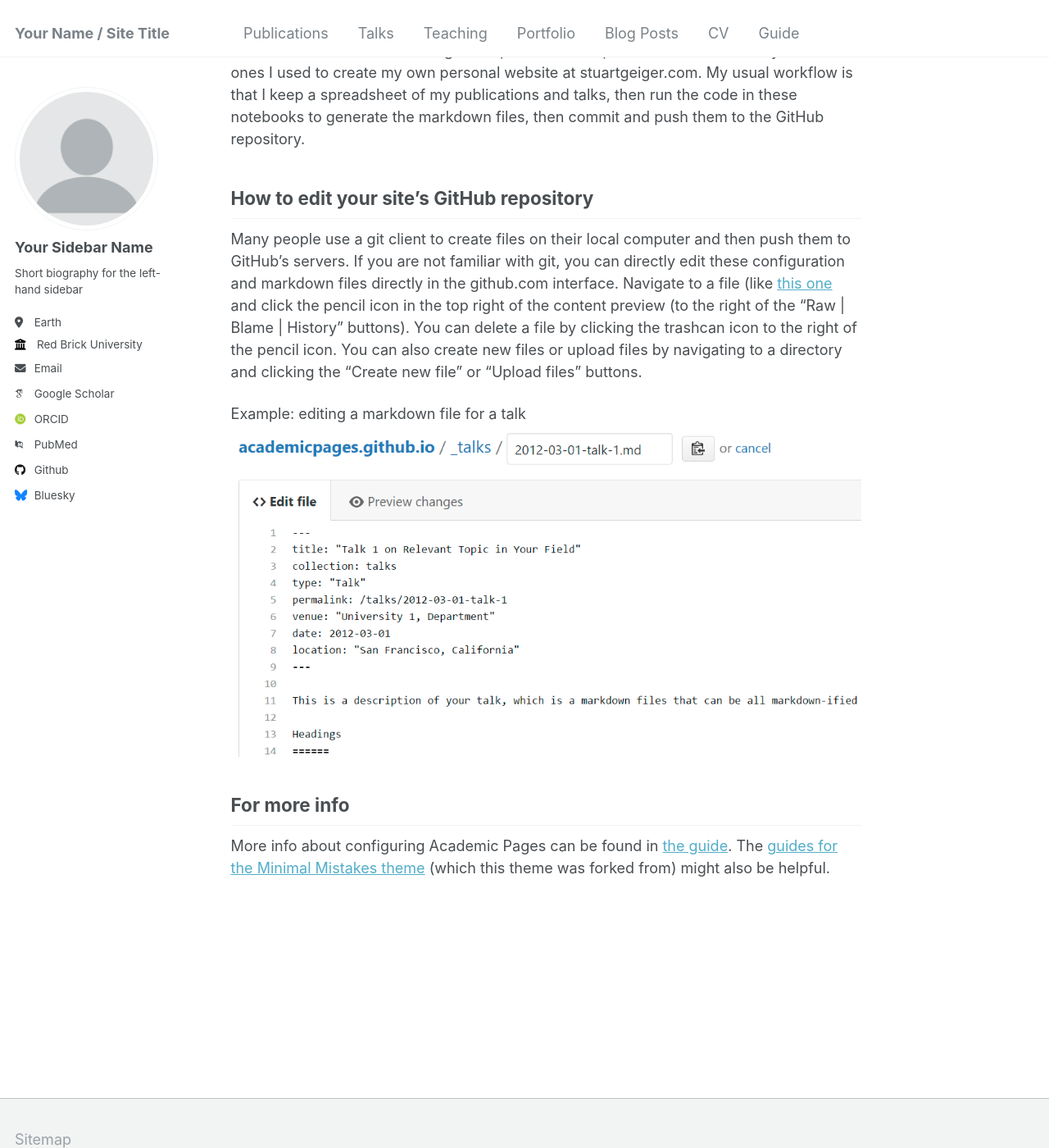
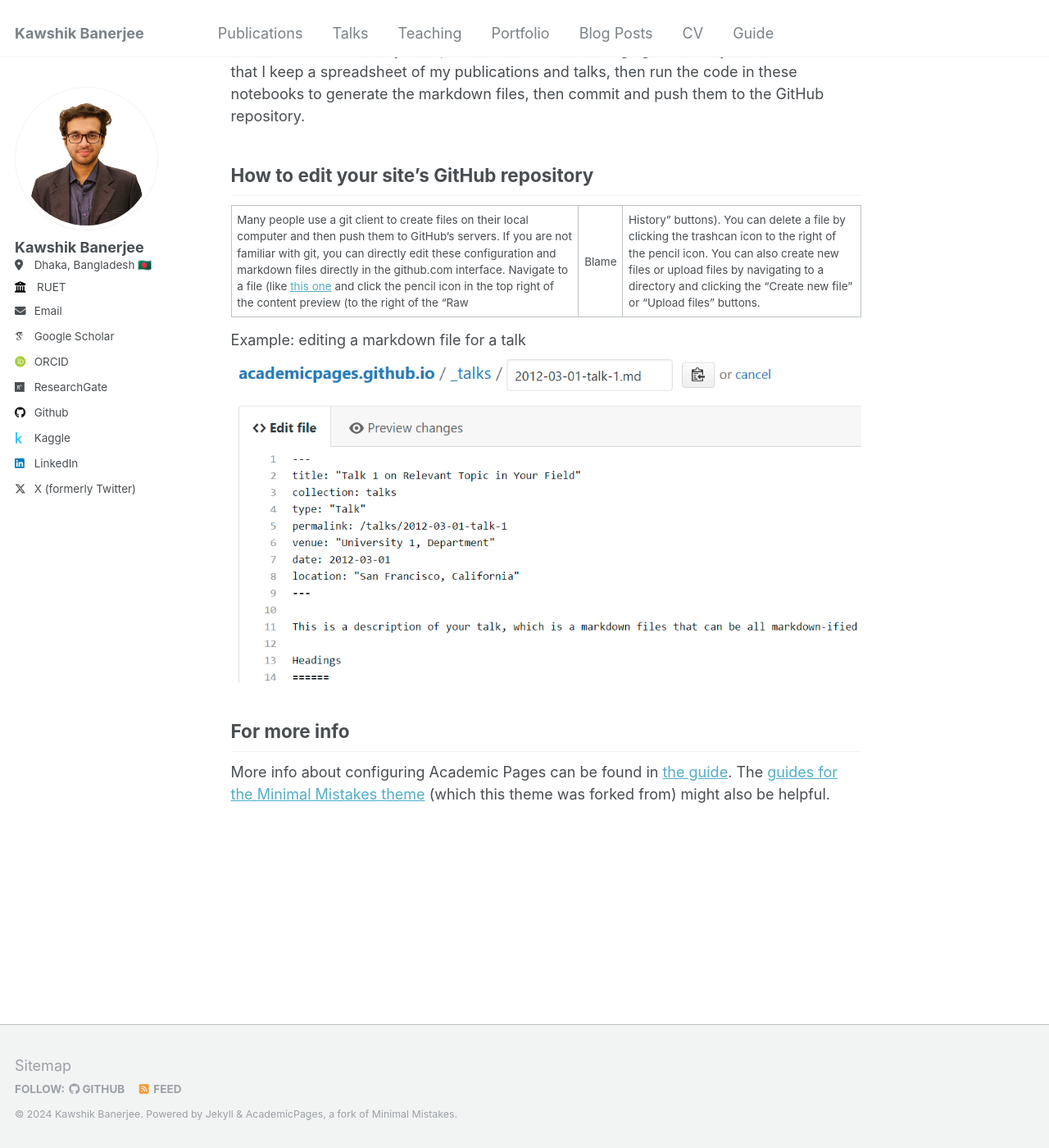
Before and after one commit to KawshikBanerjee/kawshikbanerjee.github.io, a Jekyll site: the page built from _pages/about.md, in a window 1280 px wide and 1400 px high, scrolled down 2066 px. Shown: the whole window at 82% size. Built offline with Jekyll 4.4.1, drawn with Linux system fonts in a browser that asks for light colours; some web fonts are replaced; some of the changed text lies outside the part shown.

Commit message:
initial setup

```diff
--- a/_config.yml
+++ b/_config.yml
@@ -7,148 +7,145 @@
 # server process.
 
 # Basic Site Settings
-locale                   : "en-US"
-title                    : "Your Name / Site Title"
-title_separator          : "-"
-name                     : &name "Your Name"
-description              : &description "personal description"
-url                      : https://academicpages.github.io # the base hostname & protocol for your site e.g. "https://mmistakes.github.io"
-baseurl                  : "" # the subpath of your site, e.g. "/blog"
-repository               : "academicpages/academicpages.github.io"
+locale: "en-US"
+title: "Kawshik Banerjee"
+title_separator: "-"
+name: &name "Kawshik Banerjee"
+description: &description "personal description"
+url: https://kawshikbanerjee.github.io # the base hostname & protocol for your site e.g. "https://mmistakes.github.io"
+baseurl: "" # the subpath of your site, e.g. "/blog"
+repository: "kawshikbanerjee/kawshikbanerjee.github.io"
 
 # Site Author - The following control what appear as part of the author content on the side bar.
 #               If a field is blank the icon and link will not appear, otherwise it will be shown.
 #               Additional customization can be done by editing /_includes/author-profile.html
 author:
   # Biographic information
-  avatar           : "profile.png"
-  name             : "Your Sidebar Name"
-  pronouns         : # example: "she/her"
-  bio              : "Short biography for the left-hand sidebar"
-  location         : "Earth"
-  employer         : "Red Brick University"
-  uri              : # URL
-  email            : "none@example.org"
+  avatar: "kawshik.jpeg"
+  name: "Kawshik Banerjee"
+  pronouns: # example: "she/her"
+  bio: #
+  location: "Dhaka, Bangladesh 🇧🇩"
+  employer: "RUET"
+  uri: # URL
+  email: "k.banerjee2024@gmail.com"
 
   # Academic websites
-  arxiv            : # URL - Update with the correct link to your profile
-  googlescholar    : "https://scholar.google.com/citations?user=PS_CX0AAAAAJ"
-  impactstory      : # URL
-  orcid            : "http://orcid.org/yourorcidurl"
-  semantic         : # URL
-  pubmed           : "https://www.ncbi.nlm.nih.gov/pubmed/?term=john+snow"
-  researchgate     : # URL
+  arxiv: # URL - Update with the correct link to your profile
+  googlescholar: "https://scholar.google.com/citations?user=n4zpq6YAAAAJ&hl=en&oi=ao"
+  impactstory: # URL
+  orcid: "https://orcid.org/0009-0001-9471-9571"
+  semantic: # URL
+  pubmed: #
+  researchgate: "https://www.researchgate.net/profile/Kawshik-Banerjee"
 
   # Repositories and software development
-  bitbucket        : # Username - Update with your username on the site
-  codepen          : # Username
-  dribbble         : # Username
-  github           : "academicpages"
-  kaggle           : # Username
-  stackoverflow    : # User number or user number and name (i.e., use "1" or "1/jeff-atwood")
+  bitbucket: # Username - Update with your username on the site
+  codepen: # Username
+  dribbble: # Username
+  github: "KawshikBanerjee"
+  kaggle: "kawshikbanerjee"
+  stackoverflow: # User number or user number and name (i.e., use "1" or "1/jeff-atwood")
 
   # Social media
-  bluesky          : "bsky.app" # Replace this with you Bluesky username
-  facebook         : # Username
-  flickr           : # Username
-  foursquare       : # Username
-  goodreads        : # Username
-  google_plus      : # Username
-  keybase          : # Username
-  instagram        : # Username
-  lastfm           : # Username
-  linkedin         : # Username
-  mastodon         : # URL
-  medium           : # URL
-  pinterest        : # Username
-  soundcloud       : # Username
-  steam            : # Username
-  telegram         : # URL
-  tumblr           : # Username
-  twitter          : # Username for X / Twitter
-  vine             : # Username
-  weibo            : # Username
-  wikipedia        : # Username
-  xing             : # Username
-  youtube          : # Username
-  zhihu            : # URL
+  bluesky: # Username
+  facebook: # Username
+  flickr: # Username
+  foursquare: # Username
+  goodreads: # Username
+  google_plus: # Username
+  keybase: # Username
+  instagram: # Username
+  lastfm: # Username
+  linkedin: "kawshikbanerjee2024"
+  mastodon: # URL
+  medium: # URL
+  pinterest: # Username
+  soundcloud: # Username
+  steam: # Username
+  telegram: # URL
+  tumblr: # Username
+  twitter: "Kawshik2024"
+  vine: # Username
+  weibo: # Username
+  wikipedia: # Username
+  xing: # Username
+  youtube: # Username
+  zhihu: # URL
+  x: "Kawshik2024"
 
 # Publication Category - The following the list of publication categories and their headings
 publication_category:
   books:
-    title: 'Books'
+    title: "Books"
   manuscripts:
-    title: 'Journal Articles'
+    title: "Journal Articles"
   conferences:
-    title: 'Conference Papers'
+    title: "Conference Papers"
 
 # Site Settings
-teaser                   :  # filename of teaser fallback teaser image placed in /images/, .e.g. "500x300.png"
-breadcrumbs              : false # true, false (default)
-words_per_minute         : 160
-future                   : true
-read_more                : "disabled" # if enabled, adds "Read more" links to excerpts
-talkmap_link             : false #change to true to add link to talkmap on talks page
+teaser: # filename of teaser fallback teaser image placed in /images/, .e.g. "500x300.png"
+breadcrumbs: false # true, false (default)
+words_per_minute: 160
+future: true
+read_more: "disabled" # if enabled, adds "Read more" links to excerpts
+talkmap_link: false #change to true to add link to talkmap on talks page
 comments:
-  provider               : # false (default), "disqus", "discourse", "facebook", "google-plus", "staticman", "custom"
+  provider: # false (default), "disqus", "discourse", "facebook", "google-plus", "staticman", "custom"
   disqus:
-    shortname            :
+    shortname:
   discourse:
-    server               : # https://meta.discourse.org/t/embedding-discourse-comments-via-javascript/31963 , e.g.: meta.discourse.org
+    server: # https://meta.discourse.org/t/embedding-discourse-comments-via-javascript/31963 , e.g.: meta.discourse.org
   facebook:
-    appid                :
-    num_posts            : # 5 (default)
-    colorscheme          : # "light" (default), "dark"
+    appid:
+    num_posts: # 5 (default)
+    colorscheme: # "light" (default), "dark"
 staticman:
-  allowedFields          : ['name', 'email', 'url', 'message']
-  branch                 : "gh-pages" # "master", "gh-pages"
-  commitMessage          : "New comment."
-  filename               : comment-{@timestamp}
-  format                 : "yml"
-  moderation             : true
-  path                   : "_data/comments/{options.slug}"
-  requiredFields         : ['name', 'email', 'message']
+  allowedFields: ["name", "email", "url", "message"]
+  branch: "gh-pages" # "master", "gh-pages"
+  commitMessage: "New comment."
+  filename: comment-{@timestamp}
+  format: "yml"
+  moderation: true
+  path: "_data/comments/{options.slug}"
+  requiredFields: ["name", "email", "message"]
   transforms:
-    email                : "md5"
+    email: "md5"
   generatedFields:
     date:
-      type               : "date"
+      type: "date"
       options:
-        format           : "iso8601" # "iso8601" (default), "timestamp-seconds", "timestamp-milliseconds"
+        format: "iso8601" # "iso8601" (default), "timestamp-seconds", "timestamp-milliseconds"
 atom_feed:
-  hide                   : false     # change to true to hide the RSS feed in the footer
-  path                   : # blank (default) uses feed.xml
-
+  hide: false # change to true to hide the RSS feed in the footer
+  path: # blank (default) uses feed.xml
 
 # SEO Related
-google_site_verification :
-bing_site_verification   :
-alexa_site_verification  :
-yandex_site_verification :
-
+google_site_verification:
+bing_site_verification:
+alexa_site_verification:
+yandex_site_verification:
 
 # Social Sharing
 twitter:
-  username               : &twitter
+  username: &twitter
 facebook:
-  username               :
-  app_id                 :
-  publisher              :
-og_image                 :  # Open Graph/Twitter default site image
+  username:
+  app_id:
+  publisher:
+og_image: # Open Graph/Twitter default site image
 # For specifying social profiles
 # - https://developers.google.com/structured-data/customize/social-profiles
 social:
-  type                   : # Person or Organization (defaults to Person)
-  name                   : # If the user or organization name differs from the site's name
+  type: # Person or Organization (defaults to Person)
+  name: # If the user or organization name differs from the site's name
   links: # An array of links to social media profiles
-
 
 # Analytics
 analytics:
-  provider               :  "false" # false (default), "google", "google-universal", "google-analytics-4", "custom"
+  provider: "false" # false (default), "google", "google-universal", "google-analytics-4", "custom"
   google:
-    tracking_id          :
-
+    tracking_id:
 
 # Reading Files
 include:
@@ -186,14 +183,12 @@ keep_files:
 encoding: "utf-8"
 markdown_ext: "markdown,mkdown,mkdn,mkd,md"
 
-
 # Conversion
 markdown: kramdown
 highlighter: rouge
 lsi: false
 excerpt_separator: "\n\n"
 incremental: false
-
 
 # Markdown Processing
 kramdown:
@@ -205,7 +200,6 @@ kramdown:
   toc_levels: 1..6
   smart_quotes: lsquo,rsquo,ldquo,rdquo
   enable_coderay: false
-
 
 # These settings control the types of collections used by the template
 collections:
@@ -221,7 +215,6 @@ collections:
   talks:
     output: true
     permalink: /:collection/:path/
-
 
 # These settings control how pages and collections are included in the site
 defaults:
@@ -279,19 +272,16 @@ defaults:
       author_profile: true
       share: true
 
-
 # Sass/SCSS
 sass:
   sass_dir: _sass
   style: compressed # http://sass-lang.com/documentation/file.SASS_REFERENCE.html#output_style
-
 
 # Outputting
 permalink: /:categories/:title/
 # paginate: 5 # amount of posts to show
 # paginate_path: /page:num/
 timezone: America/Los_Angeles # http://en.wikipedia.org/wiki/List_of_tz_database_time_zones
-
 
 # Plugins
 plugins:
@@ -307,7 +297,6 @@ whitelist:
   - jekyll-gist
   - jekyll-feed
   - jemoji
-
 
 # Archives
 #  Type
@@ -337,7 +326,6 @@ tag_archive:
 #     category: /categories/:name/
 #     tag: /tags/:name/
 
-
 # HTML Compression
 # - http://jch.penibelst.de/
 compress_html:
--- a/_includes/head/custom.html
+++ b/_includes/head/custom.html
@@ -2,31 +2,100 @@
 
 <!-- start custom head snippets -->
 
-<link rel="apple-touch-icon" sizes="57x57" href="{{ base_path }}/images/apple-touch-icon-57x57.png?v=M44lzPylqQ">
-<link rel="apple-touch-icon" sizes="60x60" href="{{ base_path }}/images/apple-touch-icon-60x60.png?v=M44lzPylqQ">
-<link rel="apple-touch-icon" sizes="72x72" href="{{ base_path }}/images/apple-touch-icon-72x72.png?v=M44lzPylqQ">
-<link rel="apple-touch-icon" sizes="76x76" href="{{ base_path }}/images/apple-touch-icon-76x76.png?v=M44lzPylqQ">
-<link rel="apple-touch-icon" sizes="114x114" href="{{ base_path }}/images/apple-touch-icon-114x114.png?v=M44lzPylqQ">
-<link rel="apple-touch-icon" sizes="120x120" href="{{ base_path }}/images/apple-touch-icon-120x120.png?v=M44lzPylqQ">
-<link rel="apple-touch-icon" sizes="144x144" href="{{ base_path }}/images/apple-touch-icon-144x144.png?v=M44lzPylqQ">
-<link rel="apple-touch-icon" sizes="152x152" href="{{ base_path }}/images/apple-touch-icon-152x152.png?v=M44lzPylqQ">
-<link rel="apple-touch-icon" sizes="180x180" href="{{ base_path }}/images/apple-touch-icon-180x180.png?v=M44lzPylqQ">
-<link rel="icon" type="image/png" href="{{ base_path }}/images/favicon-32x32.png?v=M44lzPylqQ" sizes="32x32">
-<link rel="icon" type="image/png" href="{{ base_path }}/images/android-chrome-192x192.png?v=M44lzPylqQ" sizes="192x192">
-<link rel="icon" type="image/png" href="{{ base_path }}/images/favicon-96x96.png?v=M44lzPylqQ" sizes="96x96">
-<link rel="icon" type="image/png" href="{{ base_path }}/images/favicon-16x16.png?v=M44lzPylqQ" sizes="16x16">
-<link rel="manifest" href="{{ base_path }}/images/manifest.json?v=M44lzPylqQ">
-<link rel="mask-icon" href="{{ base_path }}/images/safari-pinned-tab.svg?v=M44lzPylqQ" color="#000000">
-<link rel="shortcut icon" href="/images/favicon.ico?v=M44lzPylqQ">
-<meta name="msapplication-TileColor" content="#000000">
-<meta name="msapplication-TileImage" content="{{ base_path }}/images/mstile-144x144.png?v=M44lzPylqQ">
-<meta name="msapplication-config" content="{{ base_path }}/images/browserconfig.xml?v=M44lzPylqQ">
-<meta name="theme-color" content="#ffffff">
-<link rel="stylesheet" href="{{ base_path }}/assets/css/academicons.css"/>
-
+<link
+  rel="apple-touch-icon"
+  sizes="57x57"
+  href="{{ base_path }}/images/apple-touch-icon-57x57.png?v=M44lzPylqQ"
+/>
+<link
+  rel="apple-touch-icon"
+  sizes="60x60"
+  href="{{ base_path }}/images/apple-touch-icon-60x60.png?v=M44lzPylqQ"
+/>
+<link
+  rel="apple-touch-icon"
+  sizes="72x72"
+  href="{{ base_path }}/images/apple-touch-icon-72x72.png?v=M44lzPylqQ"
+/>
+<link
+  rel="apple-touch-icon"
+  sizes="76x76"
+  href="{{ base_path }}/images/apple-touch-icon-76x76.png?v=M44lzPylqQ"
+/>
+<link
+  rel="apple-touch-icon"
+  sizes="114x114"
+  href="{{ base_path }}/images/apple-touch-icon-114x114.png?v=M44lzPylqQ"
+/>
+<link
+  rel="apple-touch-icon"
+  sizes="120x120"
+  href="{{ base_path }}/images/apple-touch-icon-120x120.png?v=M44lzPylqQ"
+/>
+<link
+  rel="apple-touch-icon"
+  sizes="144x144"
+  href="{{ base_path }}/images/apple-touch-icon-144x144.png?v=M44lzPylqQ"
+/>
+<link
+  rel="apple-touch-icon"
+  sizes="152x152"
+  href="{{ base_path }}/images/apple-touch-icon-152x152.png?v=M44lzPylqQ"
+/>
+<link
+  rel="apple-touch-icon"
+  sizes="180x180"
+  href="{{ base_path }}/images/apple-touch-icon-180x180.png?v=M44lzPylqQ"
+/>
+<link
+  rel="icon"
+  type="image/png"
+  href="{{ base_path }}/images/favicon-32x32.png?v=M44lzPylqQ"
+  sizes="32x32"
+/>
+<link
+  rel="icon"
+  type="image/png"
+  href="{{ base_path }}/images/android-chrome-192x192.png?v=M44lzPylqQ"
+  sizes="192x192"
+/>
+<link
+  rel="icon"
+  type="image/png"
+  href="{{ base_path }}/images/favicon-96x96.png?v=M44lzPylqQ"
+  sizes="96x96"
+/>
+<link
+  rel="icon"
+  type="image/png"
+  href="{{ base_path }}/images/favicon-16x16.png?v=M44lzPylqQ"
+  sizes="16x16"
+/>
+<link rel="manifest" href="{{ base_path }}/images/manifest.json?v=M44lzPylqQ" />
+<link
+  rel="mask-icon"
+  href="{{ base_path }}/images/safari-pinned-tab.svg?v=M44lzPylqQ"
+  color="#000000"
+/>
+<link rel="shortcut icon" href="/images/brand.png?v=M44lzPylqQ" />
+<meta name="msapplication-TileColor" content="#000000" />
+<meta
+  name="msapplication-TileImage"
+  content="{{ base_path }}/images/mstile-144x144.png?v=M44lzPylqQ"
+/>
+<meta
+  name="msapplication-config"
+  content="{{ base_path }}/images/browserconfig.xml?v=M44lzPylqQ"
+/>
+<meta name="theme-color" content="#ffffff" />
+<link rel="stylesheet" href="{{ base_path }}/assets/css/academicons.css" />
 
 <!-- Support for MatJax -->
 <script src="https://cdnjs.cloudflare.com/polyfill/v3/polyfill.min.js?features=es6"></script>
-<script id="MathJax-script" async src="https://cdn.jsdelivr.net/npm/mathjax@3/es5/tex-mml-chtml.js"></script>
+<script
+  id="MathJax-script"
+  async
+  src="https://cdn.jsdelivr.net/npm/mathjax@3/es5/tex-mml-chtml.js"
+></script>
 
 <!-- end custom head snippets -->
--- a/_pages/about.md
+++ b/_pages/about.md
@@ -1,6 +1,6 @@
 ---
 permalink: /
-title: "Academic Pages is a ready-to-fork GitHub Pages template for academic personal websites"
+title: "Bonjour!"
 author_profile: true
 redirect_from:
   - /about/
@@ -9,14 +9,14 @@ redirect_from:
 
 This is the front page of a website that is powered by the [Academic Pages template](https://github.com/academicpages/academicpages.github.io) and hosted on GitHub pages. [GitHub pages](https://pages.github.com) is a free service in which websites are built and hosted from code and data stored in a GitHub repository, automatically updating when a new commit is made to the respository. This template was forked from the [Minimal Mistakes Jekyll Theme](https://mmistakes.github.io/minimal-mistakes/) created by Michael Rose, and then extended to support the kinds of content that academics have: publications, talks, teaching, a portfolio, blog posts, and a dynamically-generated CV. You can fork [this repository](https://github.com/academicpages/academicpages.github.io) right now, modify the configuration and markdown files, add your own PDFs and other content, and have your own site for free, with no ads! An older version of this template powers my own personal website at [stuartgeiger.com](http://stuartgeiger.com), which uses [this Github repository](https://github.com/staeiou/staeiou.github.io).
 
-A data-driven personal website
-======
+# A data-driven personal website
+
 Like many other Jekyll-based GitHub Pages templates, Academic Pages makes you separate the website's content from its form. The content & metadata of your website are in structured markdown files, while various other files constitute the theme, specifying how to transform that content & metadata into HTML pages. You keep these various markdown (.md), YAML (.yml), HTML, and CSS files in a public GitHub repository. Each time you commit and push an update to the repository, the [GitHub pages](https://pages.github.com/) service creates static HTML pages based on these files, which are hosted on GitHub's servers free of charge.
 
 Many of the features of dynamic content management systems (like Wordpress) can be achieved in this fashion, using a fraction of the computational resources and with far less vulnerability to hacking and DDoSing. You can also modify the theme to your heart's content without touching the content of your site. If you get to a point where you've broken something in Jekyll/HTML/CSS beyond repair, your markdown files describing your talks, publications, etc. are safe. You can rollback the changes or even delete the repository and start over -- just be sure to save the markdown files! Finally, you can also write scripts that process the structured data on the site, such as [this one](https://github.com/academicpages/academicpages.github.io/blob/master/talkmap.ipynb) that analyzes metadata in pages about talks to display [a map of every location you've given a talk](https://academicpages.github.io/talkmap.html).
 
-Getting started
-======
+# Getting started
+
 1. Register a GitHub account if you don't have one and confirm your e-mail (required!)
 1. Fork [this repository](https://github.com/academicpages/academicpages.github.io) by clicking the "fork" button in the top right.
 1. Go to the repository's settings (rightmost item in the tabs that start with "Code", should be below "Unwatch"). Rename the repository "[your GitHub username].github.io", which will also be your website's URL.
@@ -24,26 +24,25 @@ Getting started
 1. Upload any files (like PDFs, .zip files, etc.) to the files/ directory. They will appear at https://[your GitHub username].github.io/files/example.pdf.
 1. Check status by going to the repository settings, in the "GitHub pages" section
 
-Site-wide configuration
-------
-The main configuration file for the site is in the base directory in [_config.yml](https://github.com/academicpages/academicpages.github.io/blob/master/_config.yml), which defines the content in the sidebars and other site-wide features. You will need to replace the default variables with ones about yourself and your site's github repository. The configuration file for the top menu is in [_data/navigation.yml](https://github.com/academicpages/academicpages.github.io/blob/master/_data/navigation.yml). For example, if you don't have a portfolio or blog posts, you can remove those items from that navigation.yml file to remove them from the header.
+## Site-wide configuration
 
-Create content & metadata
-------
-For site content, there is one markdown file for each type of content, which are stored in directories like _publications, _talks, _posts, _teaching, or _pages. For example, each talk is a markdown file in the [_talks directory](https://github.com/academicpages/academicpages.github.io/tree/master/_talks). At the top of each markdown file is structured data in YAML about the talk, which the theme will parse to do lots of cool stuff. The same structured data about a talk is used to generate the list of talks on the [Talks page](https://academicpages.github.io/talks), each [individual page](https://academicpages.github.io/talks/2012-03-01-talk-1) for specific talks, the talks section for the [CV page](https://academicpages.github.io/cv), and the [map of places you've given a talk](https://academicpages.github.io/talkmap.html) (if you run this [python file](https://github.com/academicpages/academicpages.github.io/blob/master/talkmap.py) or [Jupyter notebook](https://github.com/academicpages/academicpages.github.io/blob/master/talkmap.ipynb), which creates the HTML for the map based on the contents of the _talks directory).
+The main configuration file for the site is in the base directory in [\_config.yml](https://github.com/academicpages/academicpages.github.io/blob/master/_config.yml), which defines the content in the sidebars and other site-wide features. You will need to replace the default variables with ones about yourself and your site's github repository. The configuration file for the top menu is in [\_data/navigation.yml](https://github.com/academicpages/academicpages.github.io/blob/master/_data/navigation.yml). For example, if you don't have a portfolio or blog posts, you can remove those items from that navigation.yml file to remove them from the header.
+
+## Create content & metadata
+
+For site content, there is one markdown file for each type of content, which are stored in directories like \_publications, \_talks, \_posts, \_teaching, or \_pages. For example, each talk is a markdown file in the [\_talks directory](https://github.com/academicpages/academicpages.github.io/tree/master/_talks). At the top of each markdown file is structured data in YAML about the talk, which the theme will parse to do lots of cool stuff. The same structured data about a talk is used to generate the list of talks on the [Talks page](https://academicpages.github.io/talks), each [individual page](https://academicpages.github.io/talks/2012-03-01-talk-1) for specific talks, the talks section for the [CV page](https://academicpages.github.io/cv), and the [map of places you've given a talk](https://academicpages.github.io/talkmap.html) (if you run this [python file](https://github.com/academicpages/academicpages.github.io/blob/master/talkmap.py) or [Jupyter notebook](https://github.com/academicpages/academicpages.github.io/blob/master/talkmap.ipynb), which creates the HTML for the map based on the contents of the \_talks directory).
 
 **Markdown generator**
 
-I have also created [a set of Jupyter notebooks](https://github.com/academicpages/academicpages.github.io/tree/master/markdown_generator
-) that converts a CSV containing structured data about talks or presentations into individual markdown files that will be properly formatted for the Academic Pages template. The sample CSVs in that directory are the ones I used to create my own personal website at stuartgeiger.com. My usual workflow is that I keep a spreadsheet of my publications and talks, then run the code in these notebooks to generate the markdown files, then commit and push them to the GitHub repository.
+I have also created [a set of Jupyter notebooks](https://github.com/academicpages/academicpages.github.io/tree/master/markdown_generator) that converts a CSV containing structured data about talks or presentations into individual markdown files that will be properly formatted for the Academic Pages template. The sample CSVs in that directory are the ones I used to create my own personal website at stuartgeiger.com. My usual workflow is that I keep a spreadsheet of my publications and talks, then run the code in these notebooks to generate the markdown files, then commit and push them to the GitHub repository.
 
-How to edit your site's GitHub repository
-------
+## How to edit your site's GitHub repository
+
 Many people use a git client to create files on their local computer and then push them to GitHub's servers. If you are not familiar with git, you can directly edit these configuration and markdown files directly in the github.com interface. Navigate to a file (like [this one](https://github.com/academicpages/academicpages.github.io/blob/master/_talks/2012-03-01-talk-1.md) and click the pencil icon in the top right of the content preview (to the right of the "Raw | Blame | History" buttons). You can delete a file by clicking the trashcan icon to the right of the pencil icon. You can also create new files or upload files by navigating to a directory and clicking the "Create new file" or "Upload files" buttons.
 
 Example: editing a markdown file for a talk
 ![Editing a markdown file for a talk](/images/editing-talk.png)
 
-For more info
-------
+## For more info
+
 More info about configuring Academic Pages can be found in [the guide](https://academicpages.github.io/markdown/). The [guides for the Minimal Mistakes theme](https://mmistakes.github.io/minimal-mistakes/docs/configuration/) (which this theme was forked from) might also be helpful.
```
Also changed, not shown: images/brand.png (added), images/kawshik.jpeg (added).
